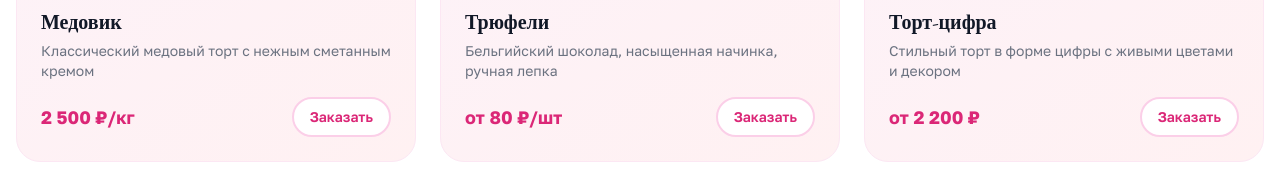
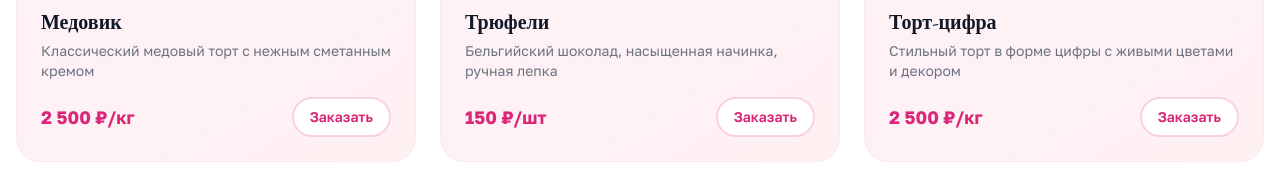
Before and after one commit to pr-poehali-dev/cake-site-kaliningrad, a React (Vite) app: page / in a window 1280 px wide. Shown: the part 1450-1643 px from the top of the page. Built offline with nearby package versions, Linux system fonts and the light colour scheme.

Commit message:
Обновить цены трюфеля и торта

```diff
--- a/src/pages/Index.tsx
+++ b/src/pages/Index.tsx
@@ -11,8 +11,8 @@ const catalog = [
   { id: 2, name: "Капкейки", price: "300 ₽/шт", emoji: "🧁", tag: "Популярно", desc: "Нежное тесто, пышный крем — идеальны для праздничных наборов" },
   { id: 3, name: "Зефир", price: "2 000 ₽ (д. 20 см)", emoji: "🌸", tag: "Новинка", desc: "Нежный домашний зефир — букеты и наборы для подарков" },
   { id: 4, name: "Медовик", price: "2 500 ₽/кг", emoji: "🍯", tag: "", desc: "Классический медовый торт с нежным сметанным кремом" },
-  { id: 5, name: "Трюфели", price: "от 80 ₽/шт", emoji: "🍫", tag: "", desc: "Бельгийский шоколад, насыщенная начинка, ручная лепка" },
-  { id: 6, name: "Торт-цифра", price: "от 2 200 ₽", emoji: "🔢", tag: "Тренд", desc: "Стильный торт в форме цифры с живыми цветами и декором" },
+  { id: 5, name: "Трюфели", price: "150 ₽/шт", emoji: "🍫", tag: "", desc: "Бельгийский шоколад, насыщенная начинка, ручная лепка" },
+  { id: 6, name: "Торт-цифра", price: "2 500 ₽/кг", emoji: "🔢", tag: "Тренд", desc: "Стильный торт в форме цифры с живыми цветами и декором" },
 ];
 
 const portfolio = [
```
